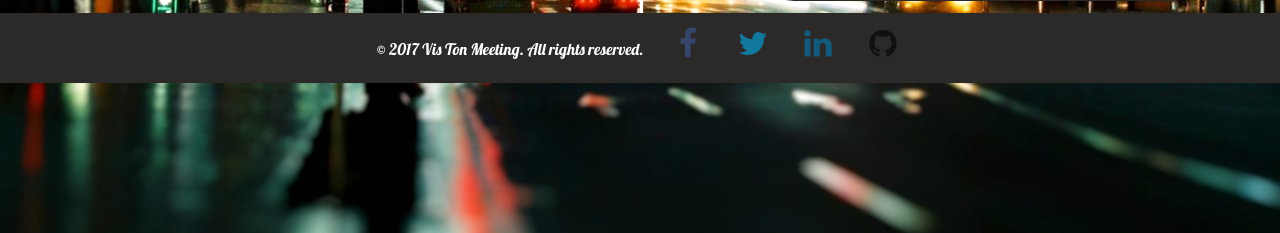
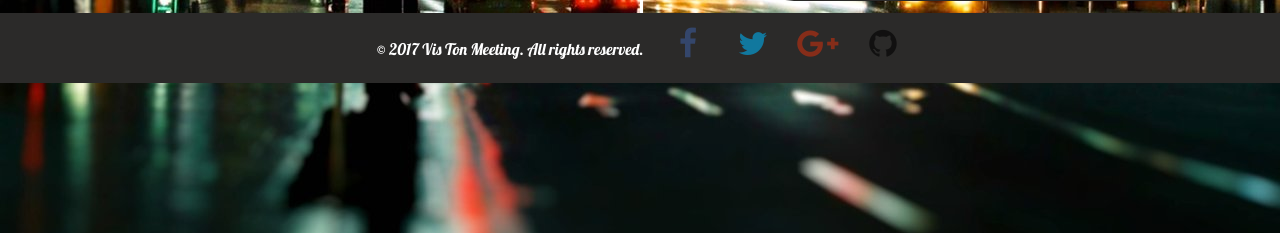
Before and after one commit to Mehdi66410/ArchiWeb, a Django app: page /index/ in a window 1280 px wide. Shown: the part 528-761 px from the top of the page. Run offline with Django 3.2, Linux system fonts and the light colour scheme; parts of the project's set-up code (start-up, migrations or seed data) failed here and were passed over; some libraries are stand-ins or nearby versions.

Commit message:
ajout lien fb

```diff
--- a/socialnetwork/static/css/base.css
+++ b/socialnetwork/static/css/base.css
@@ -71,8 +71,8 @@ body{
     color: #3b5998;
 }
 
-.footer .fa-linkedin {
-    color: #007bb6;
+.footer .fa-google-plus {
+    color: #c32f10;
 }
 
 .footer .fa-github {
--- a/socialnetwork/templates/socialnetwork/base.html
+++ b/socialnetwork/templates/socialnetwork/base.html
@@ -15,7 +15,8 @@
         <title>Vis Ton Meeting</title>
         <link rel="stylesheet" href="//maxcdn.bootstrapcdn.com/bootstrap/3.2.0/css/bootstrap.min.css">
         <link rel="stylesheet" href="//maxcdn.bootstrapcdn.com/bootstrap/3.2.0/css/bootstrap-theme.min.css">
-        <link href="//maxcdn.bootstrapcdn.com/font-awesome/4.2.0/css/font-awesome.min.css" rel="stylesheet">
+        <!--<link href="//maxcdn.bootstrapcdn.com/font-awesome/4.2.0/css/font-awesome.min.css" rel="stylesheet">-->
+        <link href="//netdna.bootstrapcdn.com/font-awesome/4.0.3/css/font-awesome.css" rel="stylesheet">
         <link href='//fonts.googleapis.com/css?family=Lobster&subset=latin,latin-ext' rel='stylesheet' type='text/css'>
         <link rel="stylesheet" href="{% static 'css/base.css' %}">
     </head>
@@ -29,9 +30,9 @@
     <footer>
         <div class="footer">
             <a>© 2017 Vis Ton Meeting. All rights reserved.</a>
-            <a href="https://facebook.com"/><i class="fa fa-facebook fa-2x fa-fw"></i></a>
+            <a href="https://facebook.com/vistonmeeting"/><i class="fa fa-facebook fa-2x fa-fw"></i></a>
             <a href="https://twitter.com"/><i class="fa fa-twitter fa-2x fa-fw"></i></a>
-            <a href="https://linkedin.com"/><i class="fa fa-linkedin fa-2x fa-fw"></i></a>
+            <a href="https://plus.google.com/"/><i class="fa fa-google-plus fa-2x fa-fw"></i></a>
             <a href="https://github.com/Hactogeek/ArchiWeb"><i class="fa fa-github fa-2x fa-fw"></i></a></li>
          </div>
     </footer>
--- a/socialnetwork/templates/socialnetwork/index.html
+++ b/socialnetwork/templates/socialnetwork/index.html
@@ -13,7 +13,6 @@
 
 {% block content %}
     <link rel="stylesheet" href="{% static 'css/index.css' %}">
-    <link href="//netdna.bootstrapcdn.com/font-awesome/4.0.3/css/font-awesome.css" rel="stylesheet">
 
 <div class="body">
     <div class="cote_gauche">
```
